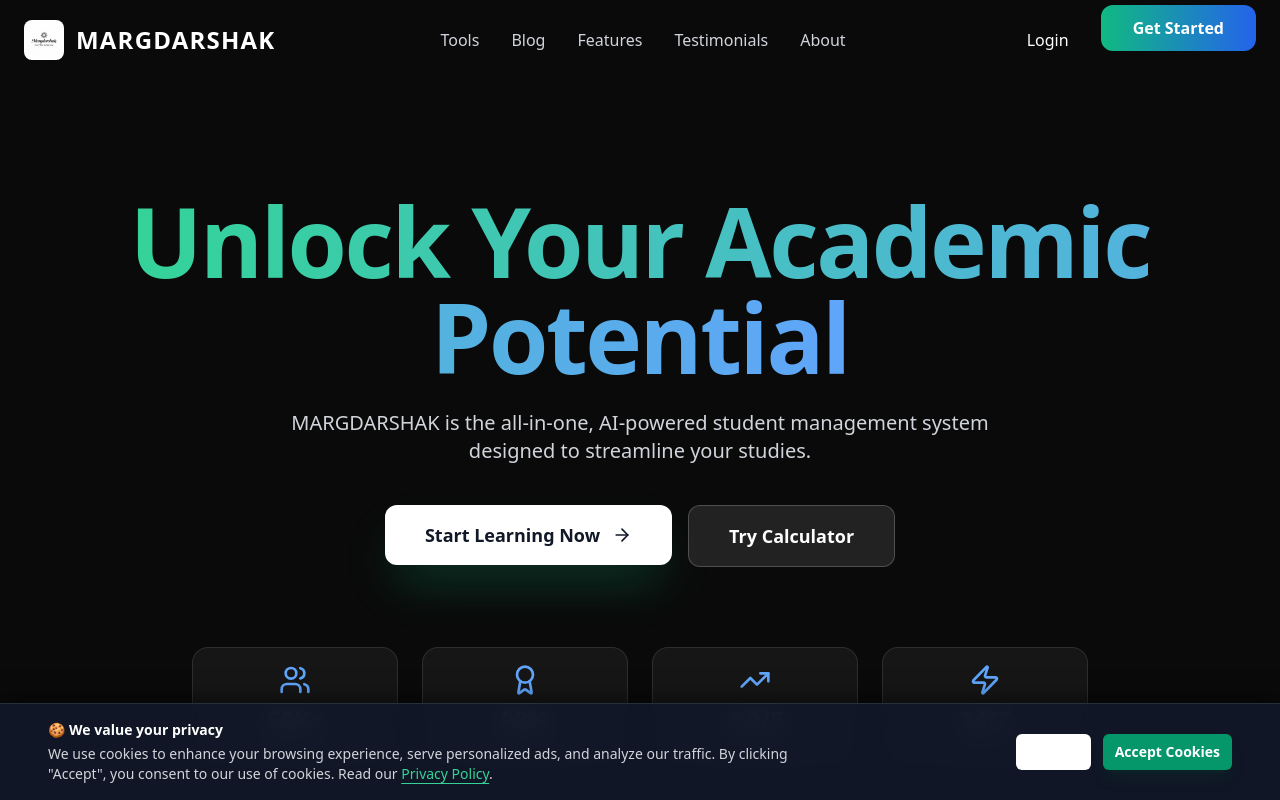
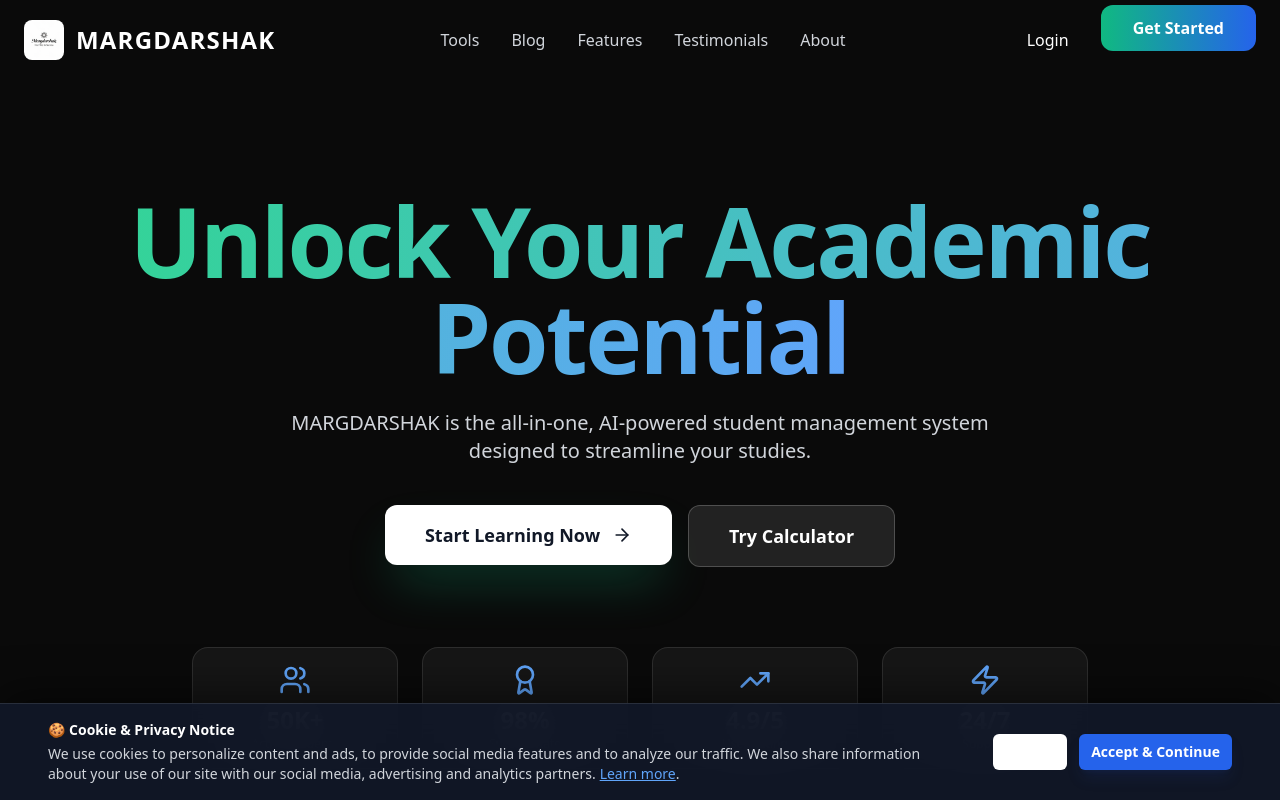
Before and after one commit to Abhinav06122009/MARGDARSHAKI, a React (Vite) app: page / in a window 1280 px wide. Shown: the top 800 px of the page. Built offline with nearby package versions, Linux system fonts and the light colour scheme.

Commit message:
Refactor CookieConsent component with animations

```diff
--- a/src/components/CookieConsent.tsx
+++ b/src/components/CookieConsent.tsx
@@ -1,14 +1,13 @@
 import React, { useState, useEffect } from 'react';
 import { Button } from '@/components/ui/button';
+import { motion, AnimatePresence } from 'framer-motion';
 
 const CookieConsent = () => {
   const [show, setShow] = useState(false);
 
   useEffect(() => {
     const consent = localStorage.getItem('margdarshak_cookie_consent');
-    if (!consent) {
-      setShow(true);
-    }
+    if (!consent) setShow(true);
   }, []);
 
   const accept = () => {
@@ -16,24 +15,34 @@ const CookieConsent = () => {
     setShow(false);
   };
 
-  if (!show) return null;
-
   return (
-    <div className="fixed bottom-0 left-0 right-0 bg-gray-900/95 backdrop-blur-md border-t border-white/10 p-4 z-50 animate-in slide-in-from-bottom-full duration-500 shadow-[0_-4px_20px_rgba(0,0,0,0.5)]">
+    <AnimatePresence>
+      {show && (
+        <motion.div
+          initial={{ y: 100, opacity: 0 }}
+          animate={{ y: 0, opacity: 1 }}
+          exit={{ y: 100, opacity: 0 }}
+          className="fixed bottom-0 left-0 right-0 bg-gray-900/95 backdrop-blur-xl border-t border-white/10 p-4 z-50 shadow-[0_-10px_40px_rgba(0,0,0,0.5)]"
+        >
           <div className="container mx-auto flex flex-col md:flex-row items-center justify-between gap-4">
-        <div className="text-gray-300 text-sm text-center md:text-left max-w-3xl">
-          <p className="font-semibold text-white mb-1">🍪 We value your privacy</p>
+            <div className="text-gray-300 text-sm text-center md:text-left max-w-4xl">
+              <p className="font-bold text-white mb-1 flex items-center justify-center md:justify-start gap-2">
+                🍪 Cookie & Privacy Notice
+              </p>
               <p>
-            We use cookies to enhance your browsing experience, serve personalized ads, and analyze our traffic.
-            By clicking "Accept", you consent to our use of cookies. Read our <a href="/privacy" className="text-emerald-400 hover:text-emerald-300 underline underline-offset-4">Privacy Policy</a>.
+                We use cookies to personalize content and ads, to provide social media features and to analyze our traffic.
+                We also share information about your use of our site with our social media, advertising and analytics partners.
+                <a href="/privacy" className="text-blue-400 hover:text-blue-300 underline ml-1">Learn more</a>.
               </p>
             </div>
             <div className="flex gap-3 shrink-0">
               <Button variant="outline" size="sm" onClick={() => setShow(false)} className="border-white/20 text-white hover:bg-white/10">Decline</Button>
-          <Button size="sm" className="bg-emerald-600 hover:bg-emerald-700 text-white font-semibold shadow-lg shadow-emerald-900/20" onClick={accept}>Accept Cookies</Button>
+              <Button size="sm" className="bg-blue-600 hover:bg-blue-500 text-white font-semibold shadow-lg shadow-blue-900/20" onClick={accept}>Accept & Continue</Button>
             </div>
           </div>
-    </div>
+        </motion.div>
+      )}
+    </AnimatePresence>
   );
 };
 
```
Lines whose indentation alone changed are shown as unchanged.
